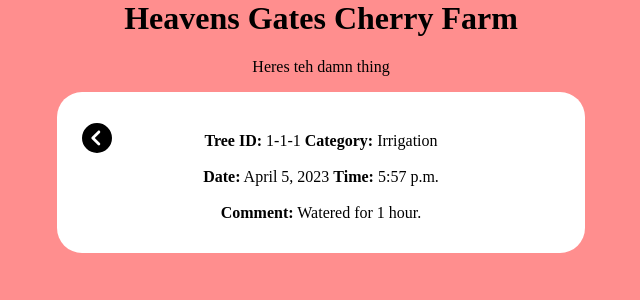
After one commit to tjaofficial/HGCF, a Django app: page /treeLog/1/1/1/1 in a window 1280 px wide. The commit adds this page. Shown: the top 300 px of the page, without its empty margins (319-959 px from the left). Run offline with Django 4.2, Linux system fonts and the light colour scheme; data comes from the database, SQL or seed files in the repository; both versions use the stored data as it was after the commit.

Commit message:
Added full functionality to addding all categories including logs

```diff
--- a/allTrees/forms.py
+++ b/allTrees/forms.py
@@ -55,7 +55,7 @@ class treeLogs_form(ModelForm):
         widgets = {
             'treeID': forms.TextInput(),
             'date': forms.DateInput(attrs={'type':'date'}),
-            'time': forms.TimeInput(),
+            'time': forms.TimeInput(attrs={'type':'time'}),
             'note': forms.TextInput(),
             'category': forms.Select(),
         }
--- a/allTrees/models.py
+++ b/allTrees/models.py
@@ -45,4 +45,4 @@ class treeLogs_model(models.Model):
     note = models.CharField(max_length=10000)
     category = models.ForeignKey(logCategory_model, on_delete=models.CASCADE)
     def __str__(self):
-        return self.category.name + self.treeID.treeID
+        return self.treeID.treeID + ' - ' + self.category.name + ' - ' + str(self.date) + '-' + str(self.time)
--- a/allTrees/templates/mainLayout.html
+++ b/allTrees/templates/mainLayout.html
@@ -2,6 +2,18 @@
     body{
         background-color: rgb(255, 142, 142);
         margin: 0;
+    }
+    .primButton{
+        background-color: #ffa9a9;
+        margin: auto;
+        padding: 10px;
+        width: 120px;
+        border-radius: 9px;
+        box-shadow: 5px 5px 4px -6px;
+    }
+    .linkStyleRemove{
+        color: black;
+        text-decoration: none;
     }
 
 </style>
--- /dev/null
+++ b/allTrees/templates/treeLog.html
@@ -0,0 +1,51 @@
+{% extends "mainLayout.html" %}{% load static %}{% block list%}
+<style>
+    .mainCont{
+        background-color: white;
+        width: 33rem;
+        border-radius: 25px;
+        padding: 31px 0px;
+    }
+    .mainCont a{
+        position: relative;
+        left: -14rem;
+        top: 0rem;
+    }
+    .mainCont svg{
+        width: 30px;
+    }
+    .eachLog{
+        margin-bottom: 20px;
+        background-color: lightgrey;
+        padding: 26px 0px;
+    }
+</style>
+<div class='mainCont'>
+    <a href="{% url 'treeData' locationID areaID treeID %}">
+        <svg xmlns="http://www.w3.org/2000/svg" viewBox="0 0 512 512">
+            <path d="M512 256A256 256 0 1 0 0 256a256 256 0 1 0 512 0zM271 135c9.4-9.4 24.6-9.4 33.9 0s9.4 24.6 0 33.9l-87 87 87 87c9.4 9.4 9.4 24.6 0 33.9s-24.6 9.4-33.9 0L167 273c-9.4-9.4-9.4-24.6 0-33.9L271 135z"/>
+        </svg>
+    </a><br>
+    {% if selector == 'all' %}
+    <div class='dataCont' style='overflow: scroll;'>
+        {% for log in treeLogData %}
+        <div class='eachLog'>
+            <b>Tree ID:</b> {{locationID}}-{{areaID}}-{{treeID}} <b>Category:</b> {{log.category}}<br><br>
+            <b>Date:</b> {{log.date}}  <b>Time:</b> {{log.time}}<br><br>
+
+            <b>Comment:</b> {{log.note}}
+        </div>
+        {% endfor %}
+    </div>
+    {% else %}
+    <div class='dataCont'>
+        <div style='margin-top: -21px;'>
+            <b>Tree ID:</b> {{locationID}}-{{areaID}}-{{treeID}} <b>Category:</b> {{treeLog.category}}<br><br>
+            <b>Date:</b> {{treeLog.date}}  <b>Time:</b> {{treeLog.time}}<br><br>
+
+            <b>Comment:</b> {{treeLog.note}}
+        </div>
+    </div>
+    {% endif %}
+</div>
+{% endblock %}
--- a/allTrees/urls.py
+++ b/allTrees/urls.py
@@ -6,5 +6,7 @@ urlpatterns = [
     path("addTree/<str:locationID2>/<str:areaID2>", views.addTree_view, name="addTree"),
     path("addLocation", views.addLocation_view, name="addLocation"),
     path("addArea/<str:locationID2>", views.addArea_view, name="addArea"),
-    path("treeData/<str:locationID2>/<str:areaID2>/<str:treeID2>", views.treeData_view, name="treeData"),
+    path("treeData/<str:locationID2>/<str:areaID2>/<str:treeID2>", views.treeData2_view, name="treeData"),
+    path("treeLog/<str:locationID2>/<str:areaID2>/<str:treeID2>/<str:selector>", views.treeLog_view, name="treeLog"),
+    path("addLog/<str:locationID2>/<str:areaID2>/<str:treeID2>", views.addLog2_view, name="addLog"),
 ]
--- a/allTrees/views/__init__.py
+++ b/allTrees/views/__init__.py
@@ -2,4 +2,5 @@ from .dashboard_view import *
 from .addArea_view import *
 from .addLocation_view import *
 from .addTree_view import *
-from .treeData_view import *
+from .treeData_view import treeData2_view, treeLog_view
+from .addLog_view import *
--- a/allTrees/views/treeData_view.py
+++ b/allTrees/views/treeData_view.py
@@ -1,9 +1,32 @@
 from django.shortcuts import render
-from ..models import individualTrees_model, areaTree_model, locationTree_model
+from ..models import individualTrees_model, areaTree_model, locationTree_model, treeLogs_model
 
-def treeData_view(request, locationID2, areaID2, treeID2):
+def treeData2_view(request, locationID2, areaID2, treeID2):
     treeData = individualTrees_model.objects.get(locationID__locationID=locationID2, areaID__areaID=areaID2, treeID=treeID2)
-    print(treeData)
+    treeLogs = treeLogs_model.objects.all().filter(treeID__locationID__locationID=locationID2, treeID__areaID__areaID=areaID2, treeID__treeID=treeID2).order_by('-date')
+    print(treeLogs)
     return render(request, 'treeData.html',{
-        'locationID2': locationID2, 'areaID2': areaID2, 'treeID2': treeID2, 'treeData': treeData
+        'treeLogs': treeLogs, 'locationID': locationID2, 'areaID': areaID2, 'treeID': treeID2, 'treeData': treeData
     })
+
+def treeLog_view(request, locationID2, areaID2, treeID2, selector):
+    if selector == 'all':
+        treeLogData = treeLogs_model.objects.all().filter(treeID__locationID__locationID=locationID2, treeID__areaID__areaID=areaID2, treeID__treeID=treeID2).order_by('-date')
+        variables = {
+            'locationID': locationID2,
+            'areaID': areaID2,
+            'treeID': treeID2,
+            'selector': selector,
+            'treeLogData': treeLogData,
+        }
+    else:
+        treeLog = treeLogs_model.objects.get(id=int(selector))
+        variables = {
+            'locationID': locationID2,
+            'areaID': areaID2,
+            'treeID': treeID2,
+            'treeLog': treeLog,
+            'selector': selector,
+        }
+    print(selector)
+    return render(request, 'treeLog.html', variables)
```
Also changed, not shown: allTrees/templates/addLog.html (added, +32 -0 lines), allTrees/templates/treeData.html (+47 -10 lines), allTrees/views/addLog_view.py (added, +21 -0 lines), allTrees/static/images/tree.jpeg (added), db.sqlite3.
